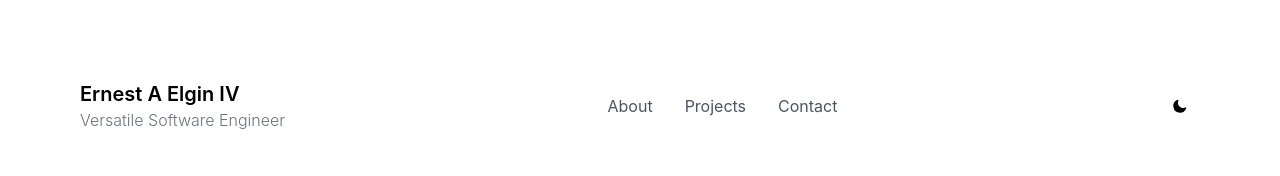
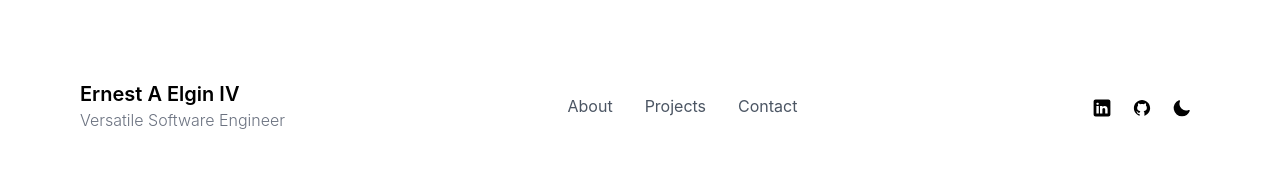
Before and after one commit to eaeiv/portfolio-app, a Next.js app: page / in a window 1280 px wide. Shown: the top 176 px of the page. Built offline with nearby package versions, Linux system fonts and the light colour scheme.

Commit message:
adds socials to navbar and userdata

```diff
--- a/components/Navbar.tsx
+++ b/components/Navbar.tsx
@@ -2,6 +2,7 @@ import React, { useEffect, useState } from "react";
 import Link from "next/link";
 import { useTheme } from "next-themes";
 import { useRouter } from "next/router";
+import userData from "../constants/data";
 
 export default function Navbar() {
   const router = useRouter();
@@ -67,7 +68,38 @@ export default function Navbar() {
         </div>
 
         {/* TODO: add socials */}
-        <div className="space-x-4 flex flex-row">
+        <div className="flex flex-row">
+          <a
+            href={userData.socialLinks.linkedin}
+            className="w-10 h-10 p-3"
+          >
+            <svg
+              xmlns="http://www.w3.org/2000/svg"
+              // width="16"
+              // height="16"
+              enableBackground="new"
+              fill="currentColor"
+              className="h-5 w-5"
+              viewBox="0 0 50 50"
+            >
+              <path d="M41,4H9C6.24,4,4,6.24,4,9v32c0,2.76,2.24,5,5,5h32c2.76,0,5-2.24,5-5V9C46,6.24,43.76,4,41,4z M17,20v19h-6V20H17z M11,14.47c0-1.4,1.2-2.47,3-2.47s2.93,1.07,3,2.47c0,1.4-1.12,2.53-3,2.53C12.2,17,11,15.87,11,14.47z M39,39h-6c0,0,0-9.26,0-10 c0-2-1-4-3.5-4.04h-0.08C27,24.96,26,27.02,26,29c0,0.91,0,10,0,10h-6V20h6v2.56c0,0,1.93-2.56,5.81-2.56 c3.97,0,7.19,2.73,7.19,8.26V39z"/>
+            </svg>
+          </a>
+          <a
+            href={userData.socialLinks.github}
+            className="w-10 h-10 p-3"
+          >
+            <svg
+              xmlns="http://www.w3.org/2000/svg"
+              viewBox="0 0 64 64"
+              // width="16"
+              // height="16"
+              fill="currentColor"
+              className="h-5 w-5"
+            >
+              <path d="M32 6C17.641 6 6 17.641 6 32c0 12.277 8.512 22.56 19.955 25.286-.592-.141-1.179-.299-1.755-.479V50.85c0 0-.975.325-2.275.325-3.637 0-5.148-3.245-5.525-4.875-.229-.993-.827-1.934-1.469-2.509-.767-.684-1.126-.686-1.131-.92-.01-.491.658-.471.975-.471 1.625 0 2.857 1.729 3.429 2.623 1.417 2.207 2.938 2.577 3.721 2.577.975 0 1.817-.146 2.397-.426.268-1.888 1.108-3.57 2.478-4.774-6.097-1.219-10.4-4.716-10.4-10.4 0-2.928 1.175-5.619 3.133-7.792C19.333 23.641 19 22.494 19 20.625c0-1.235.086-2.751.65-4.225 0 0 3.708.026 7.205 3.338C28.469 19.268 30.196 19 32 19s3.531.268 5.145.738c3.497-3.312 7.205-3.338 7.205-3.338.567 1.474.65 2.99.65 4.225 0 2.015-.268 3.19-.432 3.697C46.466 26.475 47.6 29.124 47.6 32c0 5.684-4.303 9.181-10.4 10.4 1.628 1.43 2.6 3.513 2.6 5.85v8.557c-.576.181-1.162.338-1.755.479C49.488 54.56 58 44.277 58 32 58 17.641 46.359 6 32 6zM33.813 57.93C33.214 57.972 32.61 58 32 58 32.61 58 33.213 57.971 33.813 57.93zM37.786 57.346c-1.164.265-2.357.451-3.575.554C35.429 57.797 36.622 57.61 37.786 57.346zM32 58c-.61 0-1.214-.028-1.813-.07C30.787 57.971 31.39 58 32 58zM29.788 57.9c-1.217-.103-2.411-.289-3.574-.554C27.378 57.61 28.571 57.797 29.788 57.9z"/>
+            </svg>
+          </a>
           <button
             aria-label="Toggle Dark Mode"
             type="button"
@@ -80,7 +112,7 @@ export default function Navbar() {
                 viewBox="0 0 24 24"
                 fill="currentColor"
                 stroke="currentColor"
-                className="w-4 h-4 text-black dark:text-white"
+                className="w-5 h-5 text-black dark:text-white"
               >
                 {theme === "dark" ? (
                   <path
--- a/constants/data.js
+++ b/constants/data.js
@@ -7,6 +7,10 @@ const userData = {
   email: "ernest.a.elgin.iv@gmail.com",
   phone: "201-478-2199",
   address: "Franklin Lakes, NJ",
+  socialLinks: {
+    linkedin : "https://www.linkedin.com/in/eaeiv/",
+    github: "https://github.com/eaeiv"
+  },
   projects: [
     {
       title: "Slime Simulation",
```
